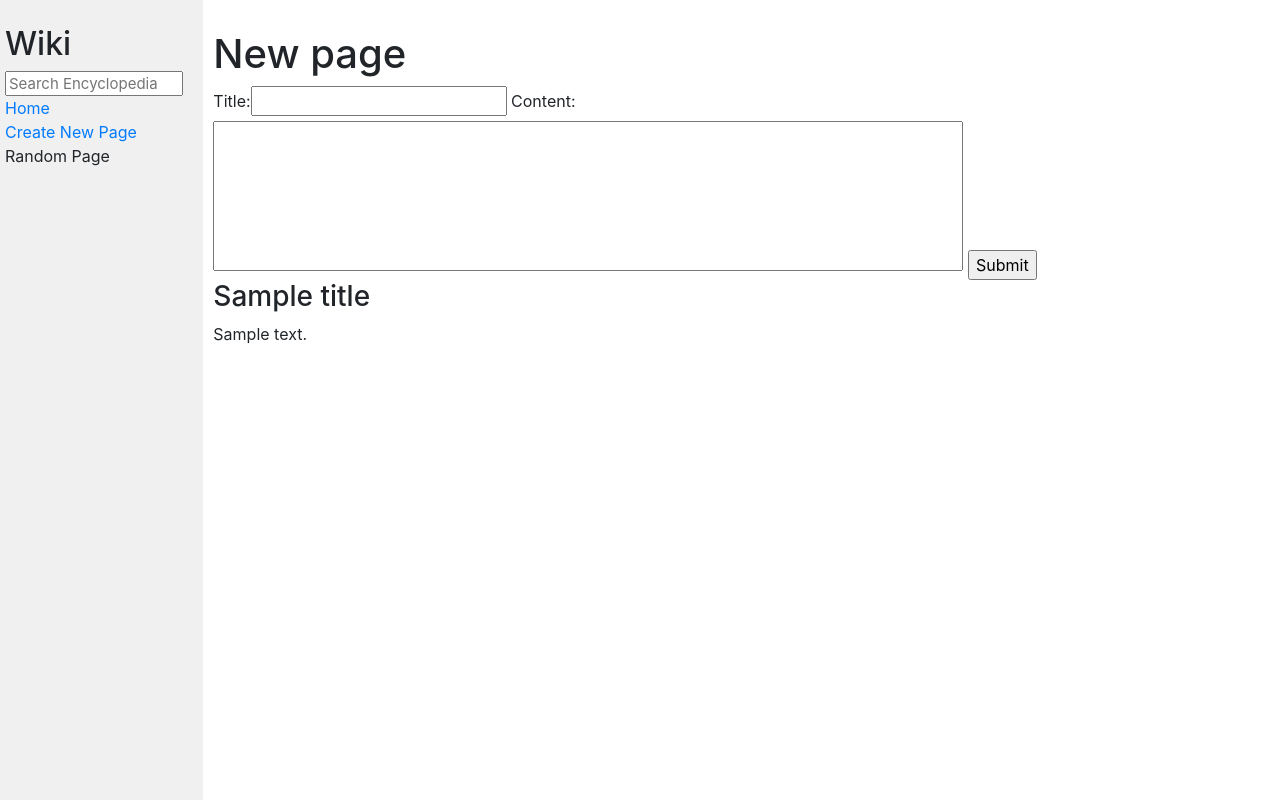
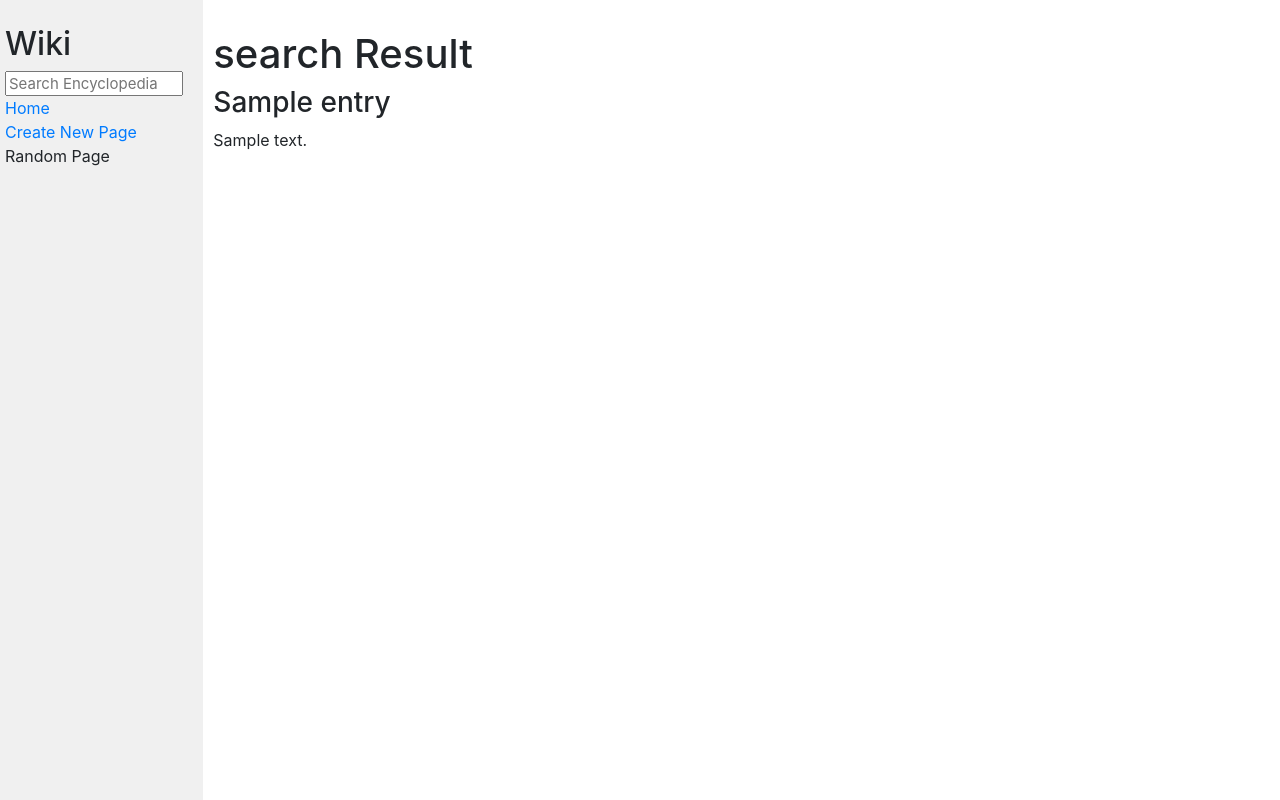
Before and after one commit to diaba/Django-wikki, a Django app: template encyclopedia/templates/encyclopedia/search.html in a window 1280 px wide. Run offline with Django 3.2, Linux system fonts and the light colour scheme; tables that the repository leaves empty hold one stand-in row (values such as "Sample post"); the template is opened without the code that fills it: values that come from a table or form of the project are taken from there, most other values are stand-ins (such as "Sample title", 1, 10 or a date in 2020); some libraries are stand-ins or nearby versions.

Commit message:
Search and wepage

```diff
--- a/encyclopedia/templates/encyclopedia/entrypage.html
+++ b/encyclopedia/templates/encyclopedia/entrypage.html
@@ -1,5 +1,5 @@
 {% extends "encyclopedia/layout.html" %}
-
+<a href="newpage.html" title="newpage"></a>
 {% block title %}
     Encyclopedia
 {% endblock %}
--- a/encyclopedia/templates/encyclopedia/layout.html
+++ b/encyclopedia/templates/encyclopedia/layout.html
@@ -12,7 +12,8 @@
         <div class="row">
             <div class="sidebar col-lg-2 col-md-3">
                 <h2>Wiki</h2>
-                <form>
+                <form method="post" action="{% url 'search' %}">
+                    {% csrf_token %}
                     <input class="search" type="text" name="q" placeholder="Search Encyclopedia">
                 </form>
                 <div>
--- a/encyclopedia/templates/encyclopedia/search.html
+++ b/encyclopedia/templates/encyclopedia/search.html
@@ -5,16 +5,9 @@
 {% endblock %}
 
 {% block body %}
-    <h1>New page </h1>
-    <form action="{% url 'search' %}" method="POST">
-        <!-- <input type="text", name="task" placeholder="title" required>
-        <input type="text", name="content" placeholder="Content" required>
-       -->
-       {% csrf_token %}
-       {{ form }}
-
-        <input type="submit">
-    </form>
-   <h3>{{ title }}</h3>
-    <p>{{ content }}</p>
+    <h1>search Result</h1>
+    {% for l in entries%}
+      <h3>{{ l.title }}</h3>
+      <p>{{ l.content }}</p>
+    {% endfor %}
 {% endblock %}
--- a/encyclopedia/urls.py
+++ b/encyclopedia/urls.py
@@ -4,7 +4,7 @@ from . import views
 
 urlpatterns = [
     path("", views.index, name="index"),
+    path("webpage", views.webpage, name="webpage"),
+    path("search", views.search, name="search"),
     path("<str:title>", views.entrypage, name="entrypage"),
-    path("webpage", views.webpage, name="webpage"),
-
 ]
--- a/encyclopedia/views.py
+++ b/encyclopedia/views.py
@@ -7,8 +7,8 @@ from . import util
 
 
 class NewPageForm(forms.Form):
-    title = forms.CharField(label="Title")
-    content = forms.CharField(widget=forms.Textarea(attrs={"rows": 5, "cols": 20}))
+    title = forms.CharField(label="Title", required="true")
+    content = forms.CharField(widget=forms.Textarea(attrs={"rows": 5, "cols": 20}), required="true")
 
 
 def index(request):
@@ -48,11 +48,13 @@ def entrypage(request, title):
 
 def search(request):
     if request.method == "POST":
-
-        if util.get_entry(request.POST['title']) is None:
-            return render(request, "encyclopedia/error404s.html")
+        list = []
+        txtsearch = request.POST['q']
+        print(txtsearch)
+        for txt in util.list_entries():
+            if txtsearch.capitalize() in txt.capitalize():
+                list.append(util.get_entry(txt))
         return render(request, "encyclopedia/search.html", {
-            "entry": util.get_entry(request.POST['title'])})
+            "entries": list})
     else:
-        return render(request, "encyclopedia/search.html", {
-            "entry": util.get_entry(title)})
+        return render(request, "encyclopedia/search.html")
```
Also changed, not shown: encyclopedia/templates/encyclopedia/webpage.html (+4 -6 lines), entries/Flask.md (added, +1 -0 lines).
